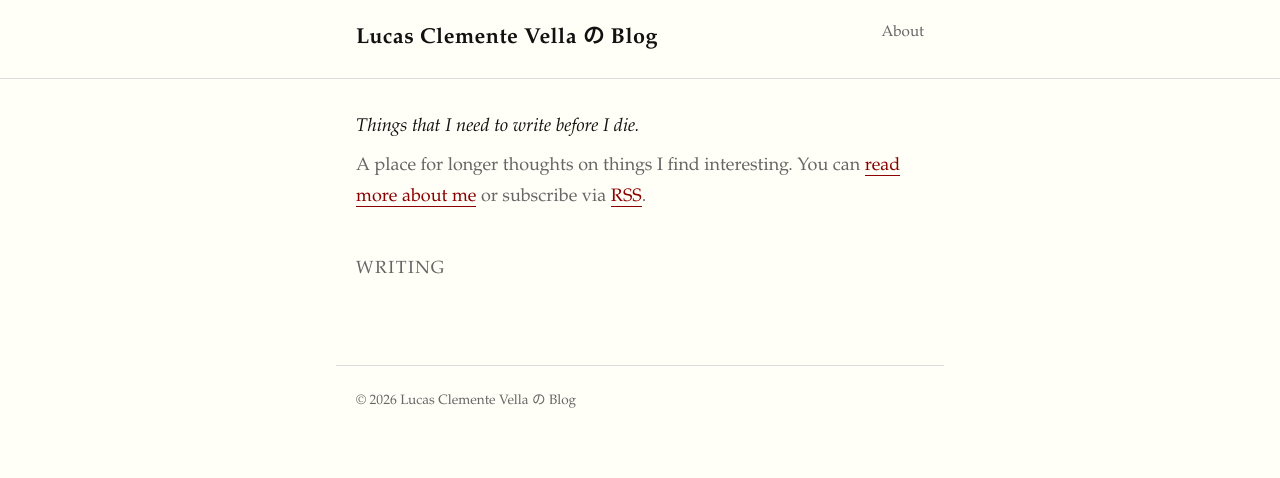
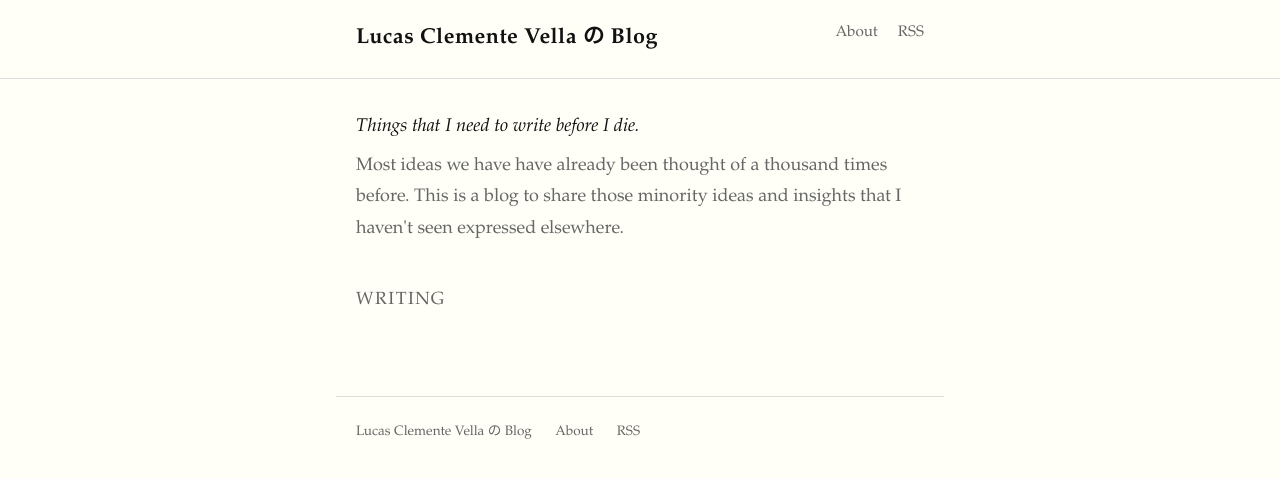
Before and after one commit to lvella/lvella.github.io, a Jekyll site: the page built from index.html, in a window 1280 px wide. Shown: the top 478 px of the page. Built offline with Jekyll 4.4.1, drawn with Linux system fonts in a browser that asks for light colours.

Commit message:
Updating skeleton.

```diff
--- a/Gemfile
+++ /dev/null
@@ -1,6 +0,0 @@
-source "https://rubygems.org"
-
-gem "jekyll", "~> 4.3"
-gem "jekyll-feed"
-gem "jekyll-seo-tag"
-gem "webrick"
--- a/_layouts/default.html
+++ b/_layouts/default.html
@@ -16,6 +16,7 @@
   <header class="site-header">
     <nav>
       <a class="site-title" href="{{ '/' | relative_url }}">{{ site.title }}</a>
+      <a class="nav-link" href="{{ '/feed.xml' | relative_url }}">RSS</a>
       <a class="nav-link" href="{{ '/about/' | relative_url }}">About</a>
     </nav>
   </header>
@@ -23,7 +24,9 @@
     {{ content }}
   </main>
   <footer>
-    <p>&copy; {{ 'now' | date: "%Y" }} {{ site.title }}</p>
+    <span class="footer-title">{{ site.title }}</span>
+    <a href="{{ '/about/' | relative_url }}">About</a>
+    <a href="{{ '/feed.xml' | relative_url }}">RSS</a>
   </footer>
 </body>
 </html>
--- a/assets/css/style.css
+++ b/assets/css/style.css
@@ -83,6 +83,7 @@ main {
   color: var(--muted);
   line-height: 1.35rem;
   padding-top: 0.15em;
+  margin-left: 1.25rem;
 }
 
 .nav-link:hover {
@@ -285,8 +286,18 @@ footer {
   font-size: 0.85rem;
 }
 
+.footer-title {
+  margin-right: 1.25rem;
+}
+
 footer a {
   color: var(--muted);
+  text-decoration: none;
+  margin-right: 1.25rem;
+}
+
+footer a:hover {
+  color: var(--accent);
 }
 
 /* ── Print ─────────────────────────────────────────────────────── */
--- a/index.html
+++ b/index.html
@@ -4,7 +4,8 @@ layout: default
 <div class="home">
   <div class="home-intro">
     <p>{{ site.description }}</p>
-    <p>A place for longer thoughts on things I find interesting. You can <a href="{{ '/about/' | relative_url }}">read more about me</a> or subscribe via <a href="{{ '/feed.xml' | relative_url }}">RSS</a>.</p>
+    <p>Most ideas we have have already been thought of a thousand times before.
+      This is a blog to share those minority ideas and insights that I haven't seen expressed elsewhere.</p>
   </div>
   <h2 class="post-list-heading">Writing</h2>
   <ul class="post-list">
```
